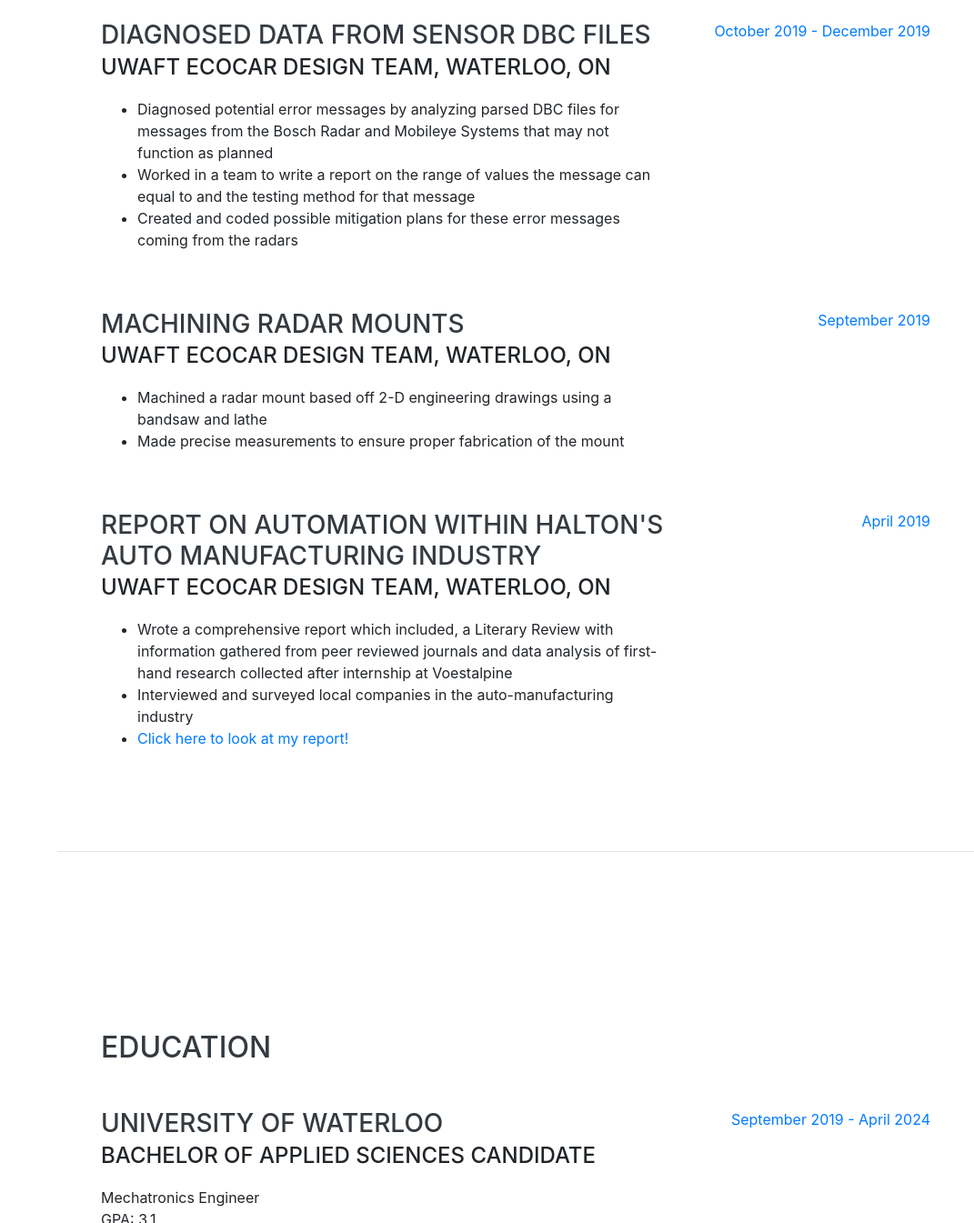
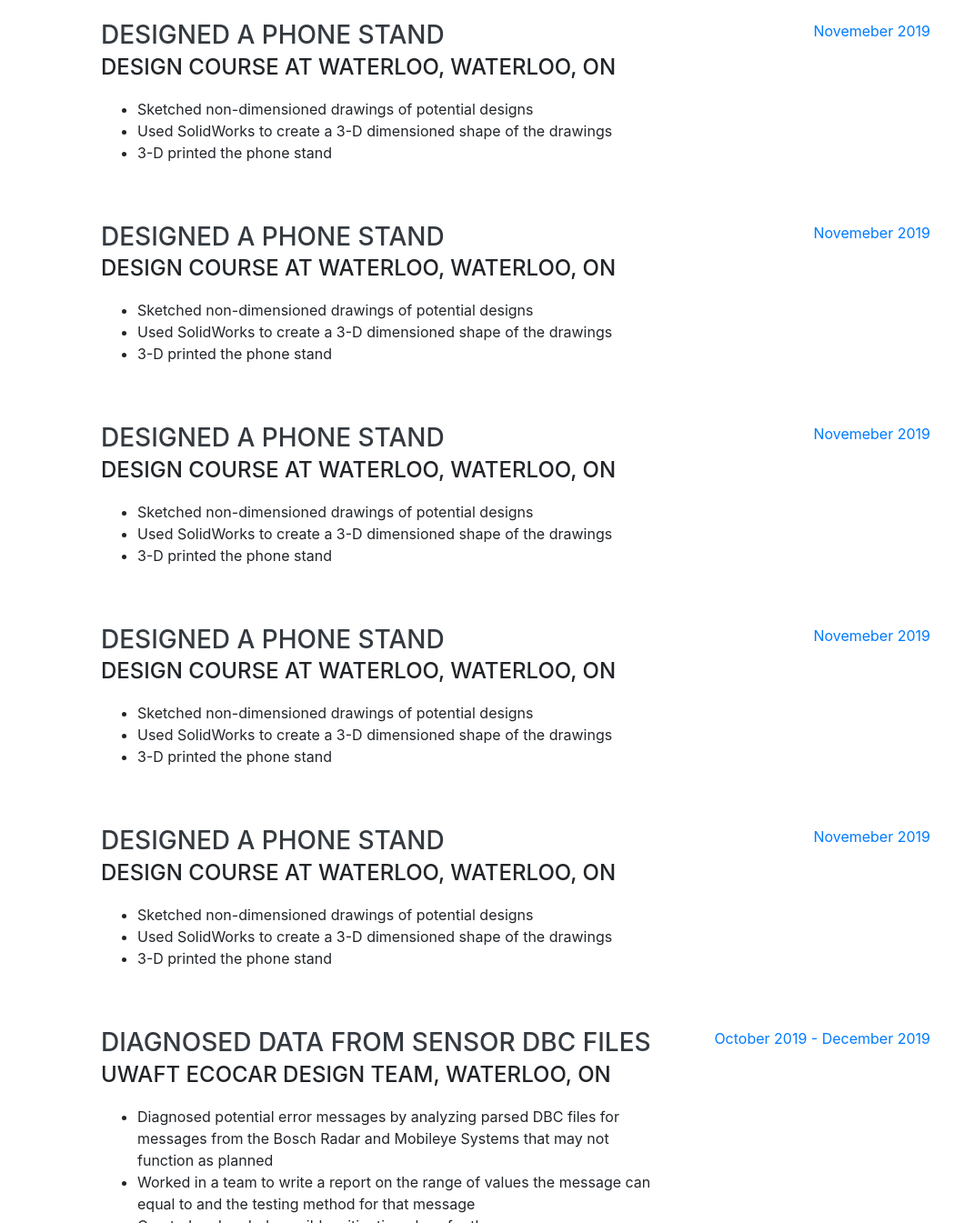
Before and after one commit to zaydalameddine/resume, a website with bundled scripts: page index.html in a window 1280 px wide. Shown: the part 2420-3765 px from the top of the page at 91% size, without its empty margins (209-1280 px from the left). Built offline with nearby package versions, Linux system fonts and the light colour scheme; a web font is replaced by a local one.

Commit message:
Updating Projects

```diff
--- a/index.html
+++ b/index.html
@@ -119,8 +119,8 @@
 
             </div>
             <div class="resume-date text-md-right">
+                <span class="text-primary">Janurary 2020 - April 2020</span>
                 <span class="text-primary">August 2018 - September 2018</span>
-                <span class="text-primary">Janurary 2020 - April 2020</span>
             </div>
         </div>
 
@@ -169,16 +169,99 @@
 
             <div class="resume-item d-flex flex-column flex-md-row justify-content-between mb-5">
                 <div class="resume-content">
+                    <h3 class="mb-0">Designed a Phone Stand</h3>
+                    <div class="subheading mb-3">Design Course at Waterloo, Waterloo, ON</div>
+                    <ul>
+                        <li>Sketched non-dimensioned drawings of potential designs </li>
+                        <li>Used SolidWorks to create a 3-D dimensioned shape of the drawings</li>
+                        <li>3-D printed the phone stand </li>
+                    </ul>
+
+                </div>
+                <div class="resume-date text-md-right">
+                    <span class="text-primary">Novemeber 2019</span>
+                </div>
+            </div>
+
+            <div class="resume-item d-flex flex-column flex-md-row justify-content-between mb-5">
+                <div class="resume-content">
+                    <h3 class="mb-0">Designed a Phone Stand</h3>
+                    <div class="subheading mb-3">Design Course at Waterloo, Waterloo, ON</div>
+                    <ul>
+                        <li>Sketched non-dimensioned drawings of potential designs </li>
+                        <li>Used SolidWorks to create a 3-D dimensioned shape of the drawings</li>
+                        <li>3-D printed the phone stand </li>
+                    </ul>
+
+                </div>
+                <div class="resume-date text-md-right">
+                    <span class="text-primary">Novemeber 2019</span>
+                </div>
+            </div>
+
+            <div class="resume-item d-flex flex-column flex-md-row justify-content-between mb-5">
+                <div class="resume-content">
+                    <h3 class="mb-0">Designed a Phone Stand</h3>
+                    <div class="subheading mb-3">Design Course at Waterloo, Waterloo, ON</div>
+                    <ul>
+                        <li>Sketched non-dimensioned drawings of potential designs </li>
+                        <li>Used SolidWorks to create a 3-D dimensioned shape of the drawings</li>
+                        <li>3-D printed the phone stand </li>
+                    </ul>
+
+                </div>
+                <div class="resume-date text-md-right">
+                    <span class="text-primary">Novemeber 2019</span>
+                </div>
+            </div>
+
+            <div class="resume-item d-flex flex-column flex-md-row justify-content-between mb-5">
+                <div class="resume-content">
+                    <h3 class="mb-0">Designed a Phone Stand</h3>
+                    <div class="subheading mb-3">Design Course at Waterloo, Waterloo, ON</div>
+                    <ul>
+                        <li>Sketched non-dimensioned drawings of potential designs </li>
+                        <li>Used SolidWorks to create a 3-D dimensioned shape of the drawings</li>
+                        <li>3-D printed the phone stand </li>
+                    </ul>
+
+                </div>
+                <div class="resume-date text-md-right">
+                    <span class="text-primary">Novemeber 2019</span>
+                </div>
+            </div>
+
+            <div class="resume-item d-flex flex-column flex-md-row justify-content-between mb-5">
+                <div class="resume-content">
+                    <h3 class="mb-0">Designed a Phone Stand</h3>
+                    <div class="subheading mb-3">Design Course at Waterloo, Waterloo, ON</div>
+                    <ul>
+                        <li>Sketched non-dimensioned drawings of potential designs </li>
+                        <li>Used SolidWorks to create a 3-D dimensioned shape of the drawings</li>
+                        <li>3-D printed the phone stand </li>
+                    </ul>
+
+                </div>
+                <div class="resume-date text-md-right">
+                    <span class="text-primary">Novemeber 2019</span>
+                </div>
+            </div>
+
+            <div class="resume-item d-flex flex-column flex-md-row justify-content-between mb-5">
+                <div class="resume-content">
                     <h3 class="mb-0">Diagnosed Data From Sensor DBC Files</h3>
                     <div class="subheading mb-3">UWAFT EcoCar Design Team, Waterloo, ON</div>
                     <ul>
-              <li>Diagnosed potential error messages by analyzing parsed DBC files
+                        <li>
+                            Diagnosed potential error messages by analyzing parsed DBC files
                             for messages from the Bosch Radar and Mobileye Systems that may not function as planned
                         </li>
-                <li>Worked in a team to write a report on the range of values the message
+                        <li>
+                            Worked in a team to write a report on the range of values the message
                             can equal to and the testing method for that message
                         </li>
-                  <li>Created and coded possible mitigation plans for these error messages
+                        <li>
+                            Created and coded possible mitigation plans for these error messages
                             coming from the radars
                         </li>
                     </ul>
@@ -213,7 +296,7 @@
                     <ul>
                         <li>Wrote a comprehensive report which included, a Literary Review with information gathered from peer reviewed journals and data analysis of first-hand research collected after internship at Voestalpine</li>
                         <li>Interviewed and surveyed local companies in the auto-manufacturing industry</li>
-                  <li><a href = "https://zaydalameddine.github.io/resume/The Painful Necessity of Automation - Zayd Alameddine.pdf">Click here to look at my report!</a></li>
+                        <li><a href="https://zaydalameddine.github.io/resume/The Painful Necessity of Automation - Zayd Alameddine.pdf">Click here to look at my report!</a></li>
                     </ul>
 
                 </div>
```
Lines whose indentation alone changed are shown as unchanged.
